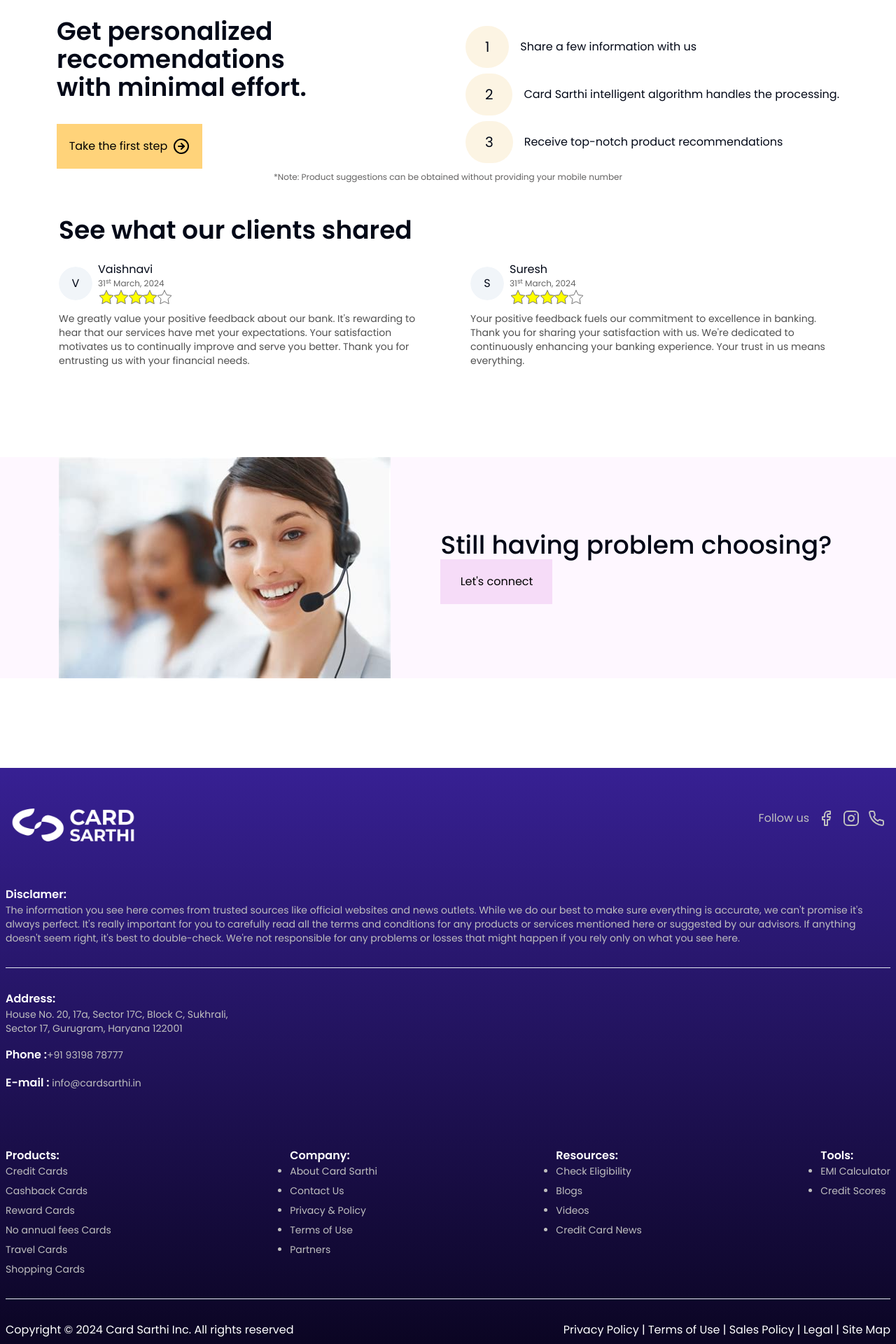
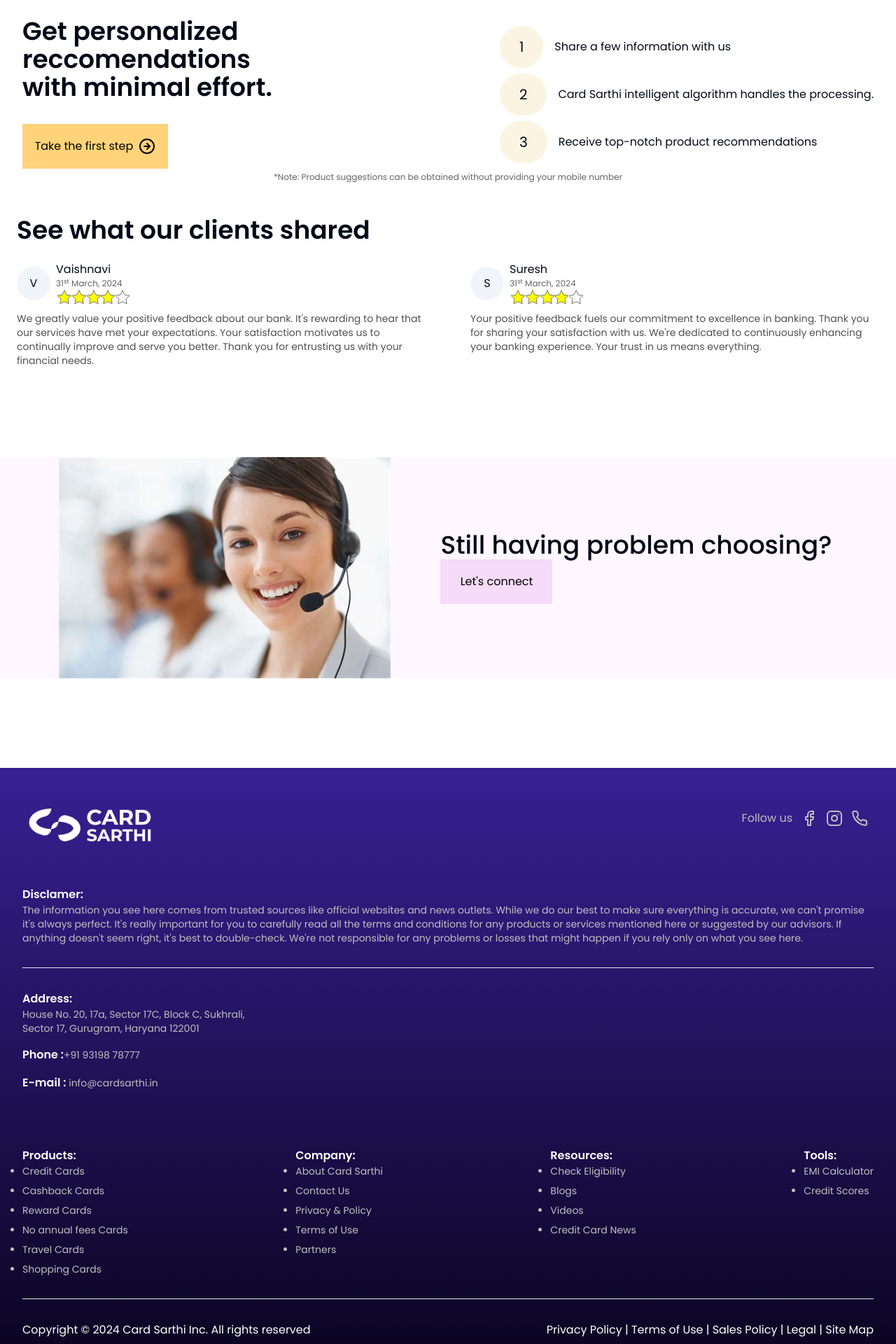
Before and after one commit to ohnishant/card-sarthi, a Next.js app: page / in a window 1280 px wide. Shown: the part 1423-3343 px from the top of the page at 70% size. Built offline with nearby package versions, Linux system fonts and the light colour scheme.

Commit message:
buncha padding changes

```diff
--- a/src/app/_components/Connect.tsx
+++ b/src/app/_components/Connect.tsx
@@ -18,7 +18,7 @@ const Connect = () => {
               Still having problem choosing?
             </strong>
             <div className="justify-items-end w-full">
-              <Button className="h-16 rounded-none md:bg-[#F6DCF8] bg-[#FFD37A] text-black w-40 font-normal text-base items-center">
+              <Button className="h-16 rounded-none md:bg-[#F6DCF8] hover:bg-[#E0DAF8] bg-[#FFD37A] text-black w-40 font-normal text-base items-center">
                 Let&apos;s connect
               </Button>
             </div>
--- a/src/app/_components/Footer.tsx
+++ b/src/app/_components/Footer.tsx
@@ -4,7 +4,7 @@ import Link from "next/link";
 
 const Footer = () => {
   return (
-    <div className="text-[#BFBFBF] flex flex-col gap-8 p-2 bg-gradient-to-t to-[#372093] from-[#0B0523]">
+    <div className="text-[#BFBFBF] flex flex-col gap-8 px-8 p-2 bg-gradient-to-t to-[#372093] from-[#0B0523]">
       <div className="w-full px-2 flex justify-between">
         <Image
           src="/monochrome_logo.png"
--- a/src/app/_components/Reviews.tsx
+++ b/src/app/_components/Reviews.tsx
@@ -3,8 +3,8 @@ import { Star } from "lucide-react";
 
 const Reviews = () => {
   return (
-    <div className="flex w-full px-6 justify-center">
-      <div className="w-[1112px]">
+    <div className="container flex w-full px-6 justify-center">
+      <div className="">
         <strong className="md:text-4xl text-xl font-semibold">
           See what our clients shared
         </strong>
--- a/src/app/_components/Steps.tsx
+++ b/src/app/_components/Steps.tsx
@@ -35,7 +35,7 @@ const StepsDesktop = () => {
   return (
     <div className="w-full items-center justify-center flex-col my-12">
       <div className="flex w-full items-center justify-center">
-        <div className="w-[1118px] flex justify-between flex-row">
+        <div className="container flex justify-between flex-row">
           <div>
             <div className="flex flex-col w-96 gap-8">
               <strong className="text-4xl font-semibold">
```
